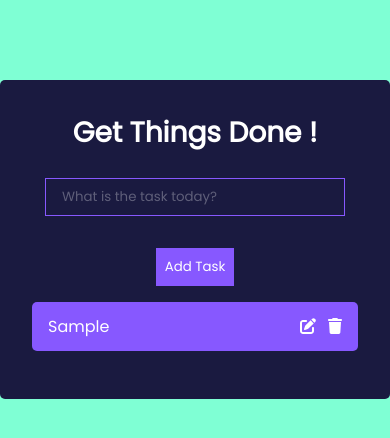
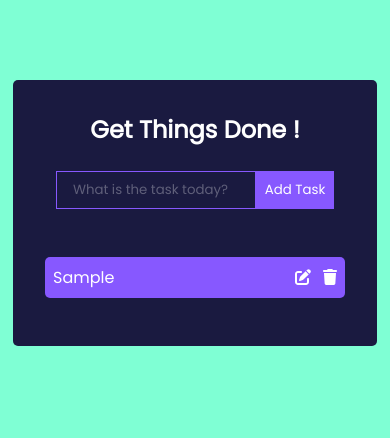
Before and after one commit to navya1220/QuaBD, a React (Create React App) app: page / in a window 390 px wide. Both pictures are taken after typing "Sample" into the empty fields and a click on the button "Add Task". Shown: the top 438 px of the page. Built offline with nearby package versions, Linux system fonts and the light colour scheme.

Commit message:
Update React app with new changes

```diff
--- a/src/App.css
+++ b/src/App.css
@@ -89,3 +89,28 @@ h1 {
 .delete-icon {
     cursor: pointer;
 }
+
+@media(max-width: 500px) {
+    h1 {
+            color: #fff;
+            margin-bottom: 0.5rem;
+            font-size: 1.5rem;
+        }
+        .TodoForm {
+                    width: 300px;
+                    margin-bottom: 1rem;
+                }
+        .todo-input {
+            width: 200px;
+        }
+        .Todo {
+            display: flex;
+            justify-content: space-between;
+            align-items: center;
+            background: #8758ff;
+            color: #fff;
+            padding: 0.5rem 0.5rem;
+            border-radius: 5px;
+            margin-bottom: 1rem;
+        }
+}
```
Also changed, not shown: src/index.css (+15 -0 lines).
